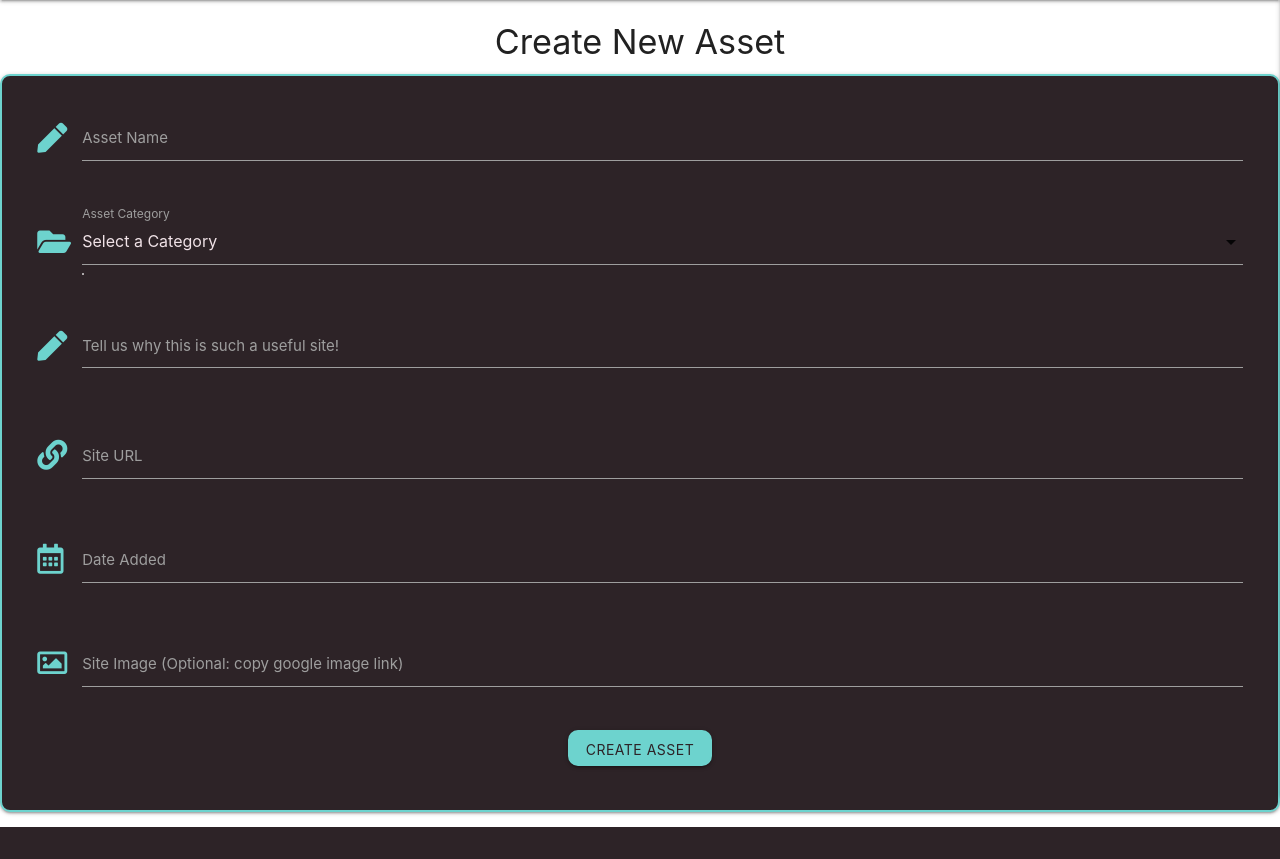
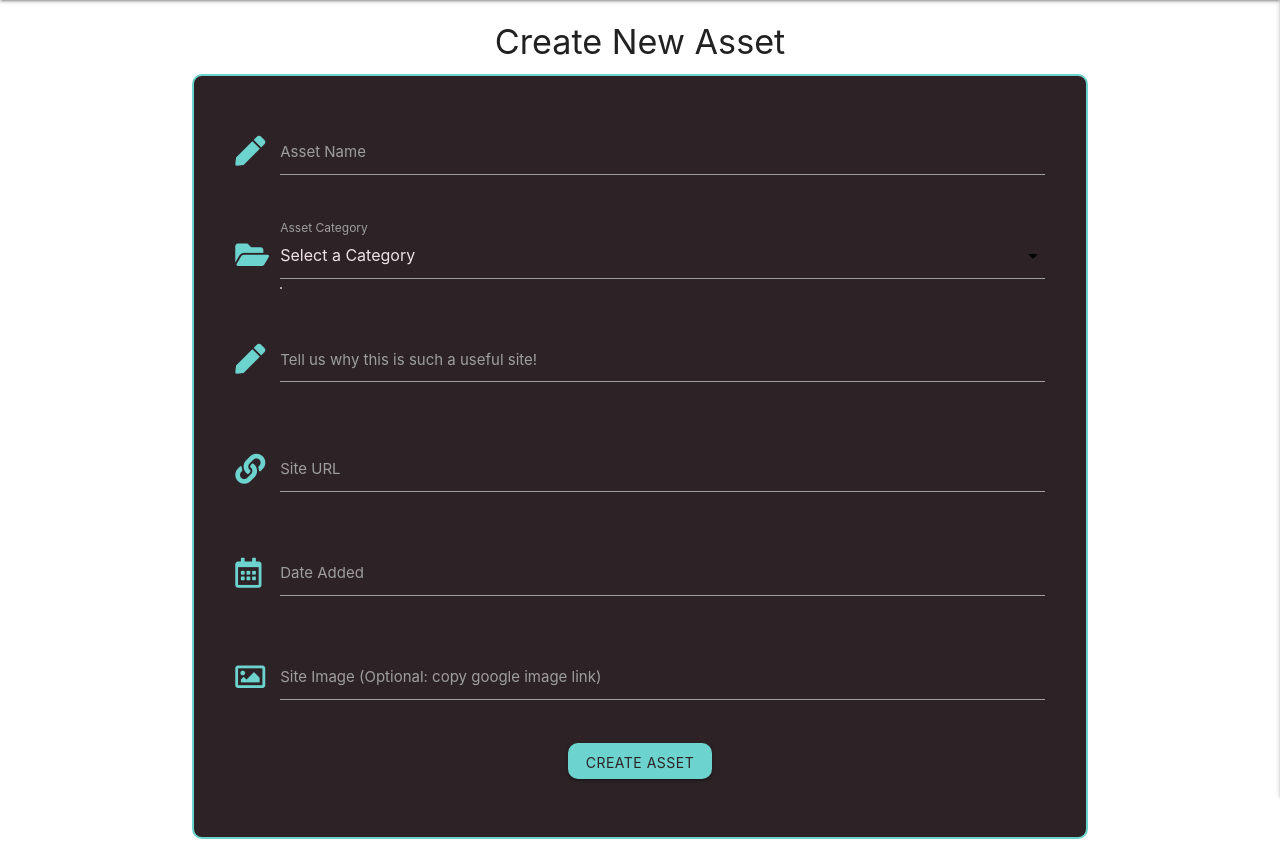
Before and after one commit to Brian-FullStack/dev_pool, a Flask app: page /create_asset in a window 1280 px wide. Shown: the part 64-923 px from the top of the page. Before the commit the page ends 891 px from the top, so only its background shows below. Run offline with Flask 2, Linux system fonts and the light colour scheme; data that the repository does not hold is empty; some libraries are stand-ins or nearby versions.

Commit message:
Changed width of forms

```diff
--- a/static/css/style.css
+++ b/static/css/style.css
@@ -143,7 +143,7 @@ form input, form textarea{
 
 /* Edit Page */
 
-.edit-card-panel{
+.form-card-panel{
     width: 70%;
     background-color: #2D2327;
     border: 2px solid #6DD3CE;
--- a/templates/create_asset.html
+++ b/templates/create_asset.html
@@ -3,7 +3,7 @@
 
 <h4 class="center-align">Create New Asset</h4>
 
-<div class="row card-panel">
+<div class="row form-card-panel">
     <form class="col s12" method="POST" action="{{ url_for('create_asset') }}">
         <!-- Asset Title -->
         <div class="row">
--- a/templates/edit_asset.html
+++ b/templates/edit_asset.html
@@ -3,7 +3,7 @@
 
 <h4 class="center-align">Edit Asset</h4>
 
-<div class="row edit-card-panel">
+<div class="row form-card-panel">
     <form class="col s12" method="POST" action="{{ url_for('edit_asset', asset_id=asset._id) }}">
         <!-- Asset Title -->
         <div class="row">
```
